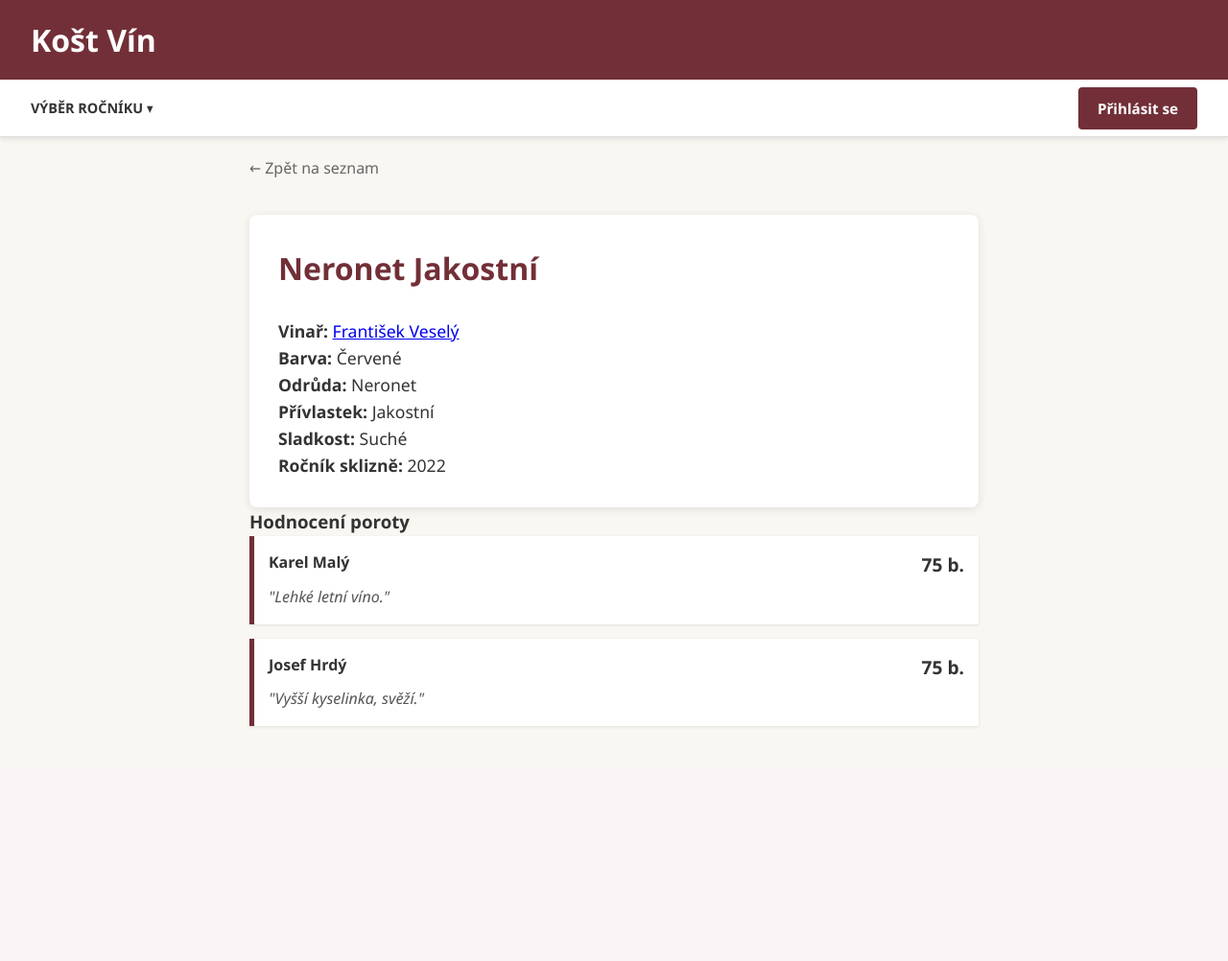
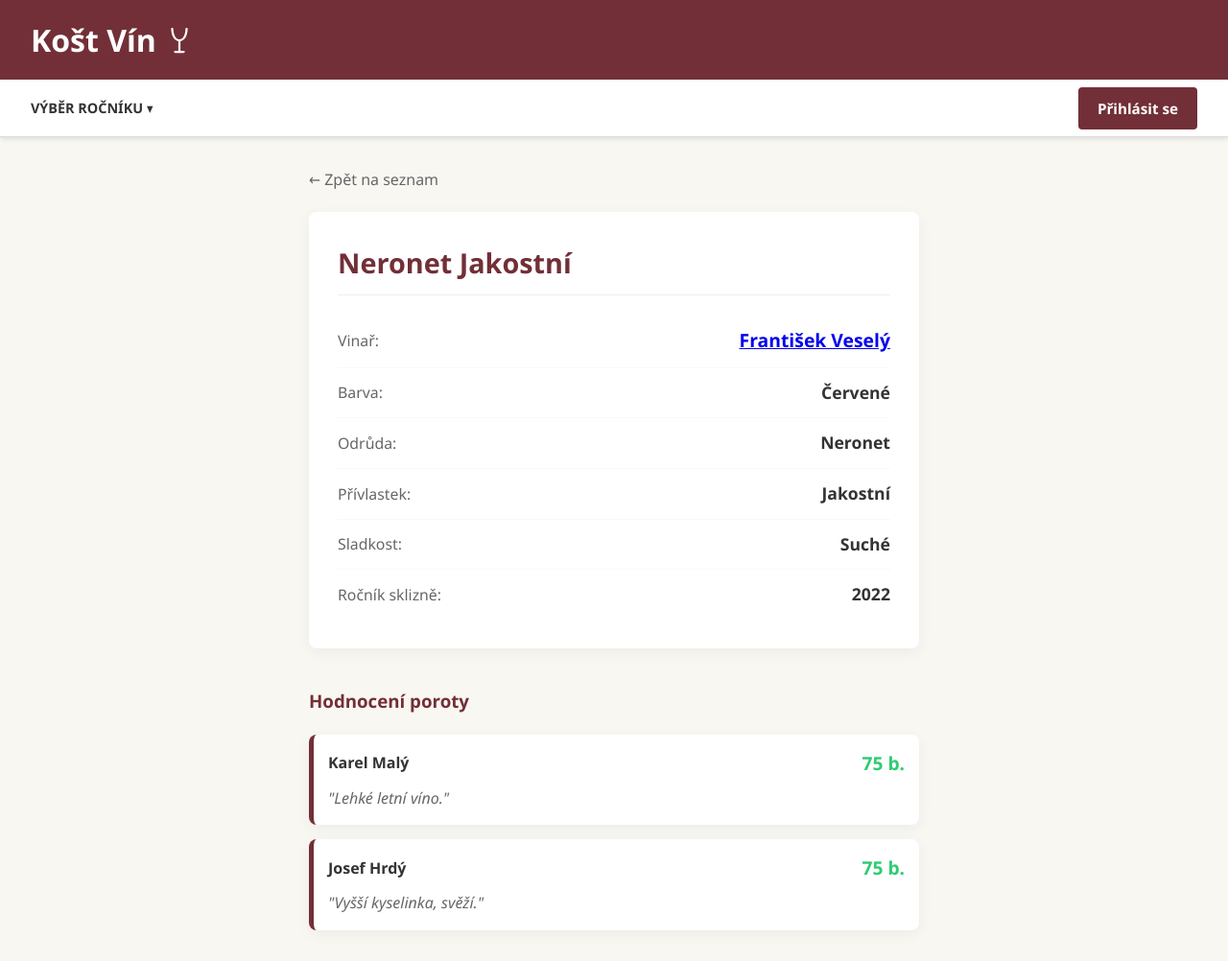
Before and after one commit to bockpetr/kost, a FastAPI app: page /vino/1 in a window 1280 px wide. Shown: the whole page at 96% size. Before the commit the page ends 758 px from the top, so only its background shows below. Run offline with FastAPI, Linux system fonts and the light colour scheme.

Commit message:
Upravy html a css

```diff
--- a/app/api/routers/vina.py
+++ b/app/api/routers/vina.py
@@ -129,7 +129,7 @@ def upravit_vino_page(
 
     return ctx["request"].app.state.templates.TemplateResponse(
         "upravit_vino.html",
-        {**ctx, "vino": vino} # Posielame objekt 'vino' do šablóny
+        {**ctx, "wine": vino} # Posielame objekt 'vino' do šablóny
     )
 
 # 2. Uloženie zmien
--- a/app/static/style.css
+++ b/app/static/style.css
@@ -344,6 +344,40 @@ select.form-control {
     font-weight: bold;
 }
 
+.detail-header {
+    text-align: left;
+    margin-bottom: 20px;
+    padding-bottom: 10px;
+    border-bottom: 1px solid #eee;
+}
+
+.detail-header h2 {
+    margin: 0;
+}
+
+.detail-info-list {
+    font-size: 1.1rem;
+    line-height: 1.8;
+}
+
+.detail-row {
+    display: flex;
+    justify-content: space-between;
+    align-items: center;
+    border-bottom: 1px solid #f9f9f9;
+    padding: 10px 0;
+}
+
+.detail-row:last-child {
+    border-bottom: none;
+}
+
+.detail-value {
+    color: var(--text-dark);
+    font-weight: bold;
+    text-align: right;
+}
+
 @media (max-width: 600px) {
     .form-grid { grid-template-columns: 1fr; }
     .header-top { flex-direction: column; text-align: center; }
--- a/app/templates/base.html
+++ b/app/templates/base.html
@@ -14,7 +14,14 @@
     <header class="site-header">
         <div class="header-top">
             <div class="logo">
-                <h1><a href="/" style="color: inherit; text-decoration: none;">Košt Vín</a></h1>
+                <h1>
+                    <a href="/" style="color: inherit; text-decoration: none; display: inline-flex; align-items: center;">
+                        Košt Vín
+                        <img src="{{ url_for('static', path='favicon.svg') }}"
+                            alt="Ikona"
+                            style="height: 48px; width: auto;">
+                    </a>
+                </h1>
             </div>
         </div>
 
--- a/app/templates/detail_vino.html
+++ b/app/templates/detail_vino.html
@@ -3,37 +3,76 @@
 {% block title %}{{ wine.nazev }}{% endblock %}
 
 {% block content %}
-<div style="max-width: 800px; margin: 0 auto; padding: 20px;">
+<div class="container-md">
 
     <a href="/" class="back-link">&larr; Zpět na seznam</a>
 
-    <div style="background: white; padding: 30px; border-radius: 8px; box-shadow: 0 2px 10px rgba(0,0,0,0.1); margin-top: 15px;">
-        <h1 style="color: var(--primary); margin-top: 0;">{{ wine.nazev }}</h1><br>
-        <p style="font-size: 1.1rem;">
-            <strong>Vinař:</strong> <a href="/vinar/{{ wine.vinar_id }}">{{ wine.vinar.jmeno }}</a><br>
-            <strong>Barva:</strong> {{ wine.barva }}<br>
-            <strong>Odrůda:</strong> {{ wine.odruda }}<br>
-            <strong>Přívlastek:</strong> {{ wine.privlastek }}<br>
-            <strong>Sladkost:</strong> {{ wine.sladkost }}<br>
-            <strong>Ročník sklizně:</strong> {{ wine.rok_sklizne }}<br>
-        </p>
+    <div class="card">
+        <div class="card-header detail-header">
+            <h2 class="page-title">{{ wine.nazev }}</h2>
+        </div>
+
+        <div class="detail-info-list">
+
+            <div class="detail-row">
+                <span class="text-muted">Vinař:</span>
+                <span class="detail-value">
+                    <a href="/vinar/{{ wine.vinar_id }}" class="link-vinar" style="font-size: 1.1em;">
+                        {{ wine.vinar.jmeno }}
+                    </a>
+                </span>
+            </div>
+
+            <div class="detail-row">
+                <span class="text-muted">Barva:</span>
+                <span class="detail-value">{{ wine.barva if wine.barva else '-' }}</span>
+            </div>
+
+            <div class="detail-row">
+                <span class="text-muted">Odrůda:</span>
+                <span class="detail-value">{{ wine.odruda or '-' }}</span>
+            </div>
+
+            <div class="detail-row">
+                <span class="text-muted">Přívlastek:</span>
+                <span class="detail-value">{{ wine.privlastek if wine.privlastek else '-' }}</span>
+            </div>
+
+            <div class="detail-row">
+                <span class="text-muted">Sladkost:</span>
+                <span class="detail-value">{{ wine.sladkost if wine.sladkost else '-' }}</span>
+            </div>
+
+            <div class="detail-row">
+                <span class="text-muted">Ročník sklizně:</span>
+                <span class="detail-value">{{ wine.rok_sklizne or '-' }}</span>
+            </div>
+        </div>
     </div>
 
-    <h3>Hodnocení poroty</h3>
+    <h3 style="margin-top: 40px; margin-bottom: 20px; color: var(--primary);">Hodnocení poroty</h3>
+
     {% if ratings %}
         <div style="display: grid; gap: 15px;">
             {% for r in ratings %}
-            <div style="background: white; padding: 15px; border-left: 5px solid var(--primary); box-shadow: 0 1px 3px rgba(0,0,0,0.1);">
-                <div style="display: flex; justify-content: space-between; margin-bottom: 5px;">
+            <div class="card" style="padding: 15px; border-left: 5px solid var(--primary);">
+                <div style="display: flex; justify-content: space-between; align-items: center; margin-bottom: 8px;">
                     <strong>{{ r.hodnotitel.jmeno }}</strong>
-                    <span style="font-weight: bold; font-size: 1.2rem;">{{ r.body }} b.</span>
+                    <span style="font-weight: bold; font-size: 1.2rem; color: #2ecc71;">
+                        {{ r.body }} b.
+                    </span>
                 </div>
-                <p style="margin: 0; color: #555; font-style: italic;">"{{ r.poznamka }}"</p>
+                {% if r.poznamka %}
+                    <p style="margin: 0; color: #666; font-style: italic;">"{{ r.poznamka }}"</p>
+                {% else %}
+                    <p style="margin: 0; color: #ccc; font-style: italic;">Bez slovního hodnocení</p>
+                {% endif %}
             </div>
             {% endfor %}
         </div>
     {% else %}
-        <p>Toto víno zatím nebylo hodnoceno.</p>
+        <p class="text-muted">Toto víno zatím nebylo hodnoceno.</p>
     {% endif %}
+
 </div>
 {% endblock %}
--- a/app/templates/login.html
+++ b/app/templates/login.html
@@ -7,12 +7,6 @@
 
     <div class="card">
         <h2 class="card-header">Přihlášení</h2>
-
-        {% if error %}
-            <div style="background: #f8d7da; color: #721c24; padding: 10px; margin-bottom: 15px; border-radius: 4px; text-align: center;">
-                ⚠️ {{ error }}
-            </div>
-        {% endif %}
 
         <form method="post" action="/auth/login">
             <div class="form-group">
```
Also changed, not shown: app/templates/detail_vinar.html (+26 -9 lines), app/templates/hodnoceni.html (+34 -45 lines), app/templates/pridat_vino.html (+25 -14 lines), app/templates/sprava_vin.html (+16 -16 lines), app/templates/upravit_vino.html (+43 -30 lines).
